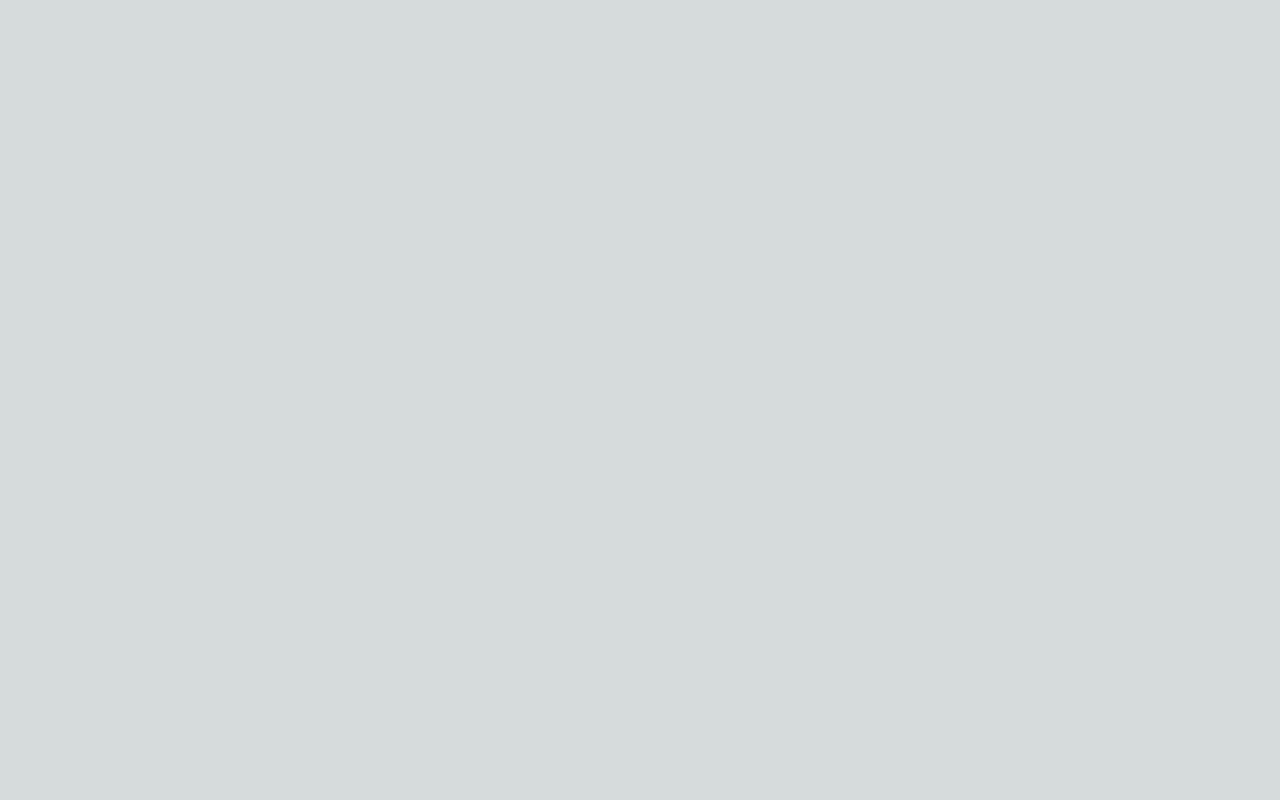
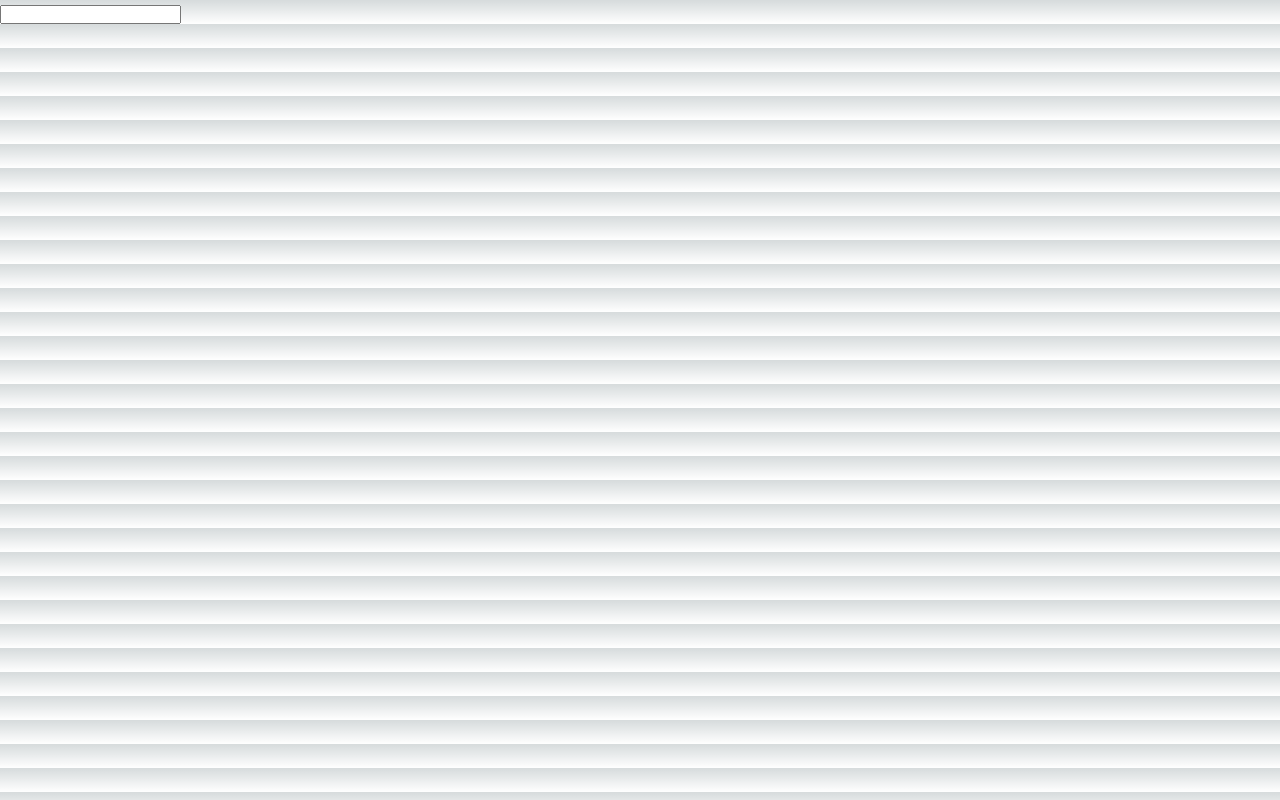
Before and after one commit to JengYoung/DDU_DU_DDU_DU, a Next.js app in the folder next/13-ts-guide/: page / in a window 1280 px wide. Built offline with nearby package versions, Linux system fonts and the light colour scheme.

Commit message:
feat(component): create TodoInput

```diff
--- /dev/null
+++ b/next/13-ts-guide/jsconfig.json
@@ -0,0 +1,5 @@
+{
+  "compilerOptions": {
+    "target": "ESNext"
+  }
+}
--- a/next/13-ts-guide/src/components/Todo/Card/TodoCard.jsx
+++ b/next/13-ts-guide/src/components/Todo/Card/TodoCard.jsx
@@ -1,4 +1,4 @@
-import React from 'react'
+import React from 'react';
 
 export const TodoCard = ({ title, description }) => {
   return (
@@ -6,5 +6,5 @@
       <p>{title}</p>
       <p>{description}</p>
     </div>
-  )
-}
+  );
+};
--- /dev/null
+++ b/next/13-ts-guide/src/components/Todo/Input/TodoInput.jsx
@@ -0,0 +1,10 @@
+import React from 'react'
+import * as S from './TodoInput.style'
+
+export const TodoInput = React.forwardRef(({ id, onChange }, ref) => {
+  return (
+    <S.TodoInput ref={ref} id={id} onChange={onChange}/>
+  )
+});
+
+TodoInput.displayName = "TodoInput";
--- /dev/null
+++ b/next/13-ts-guide/src/components/Todo/Input/TodoInput.style.js
@@ -0,0 +1,5 @@
+import styled from 'styled-components';
+
+const TodoInput = styled.input``;
+
+export { TodoInput };
--- a/next/13-ts-guide/src/pages/index.tsx
+++ b/next/13-ts-guide/src/pages/index.tsx
@@ -2,6 +2,8 @@
 import Image from 'next/image';
 import { Noto_Sans_KR } from 'next/font/google';
 import styles from '#/styles/Home.module.css';
+
+import { TodoInput } from '#/components/Todo/Input/TodoInput';
 
 const inter = Noto_Sans_KR({ weight: ['400', '700'], subsets: ['latin'] });
 
@@ -14,7 +16,10 @@
         <meta name="viewport" content="width=device-width, initial-scale=1" />
         <link rel="icon" href="/favicon.ico" />
       </Head>
-      <main className={`${inter.className}`}></main>
+
+      <main className={`${inter.className}`}>
+        <TodoInput />
+      </main>
     </>
   );
 }
--- a/next/13-ts-guide/tsconfig.json
+++ b/next/13-ts-guide/tsconfig.json
@@ -18,6 +18,6 @@
       "#/*": ["./src/*"]
     }
   },
-  "include": ["next-env.d.ts", "**/*.ts", "**/*.tsx"],
+  "include": ["next-env.d.ts", "**/*.ts", "**/*.tsx", "src/components/Todo/Card/TodoCard.jsx"],
   "exclude": ["node_modules"]
 }
```
Also changed, not shown: next/13-ts-guide/src/components/Todo/Card/TodoCard.tsx (deleted, +0 -11 lines), next/13-ts-guide/src/components/Todo/List/TodoLIst.jsx (renamed from next/13-ts-guide/src/components/Todo/List/TodoLIst.tsx).
